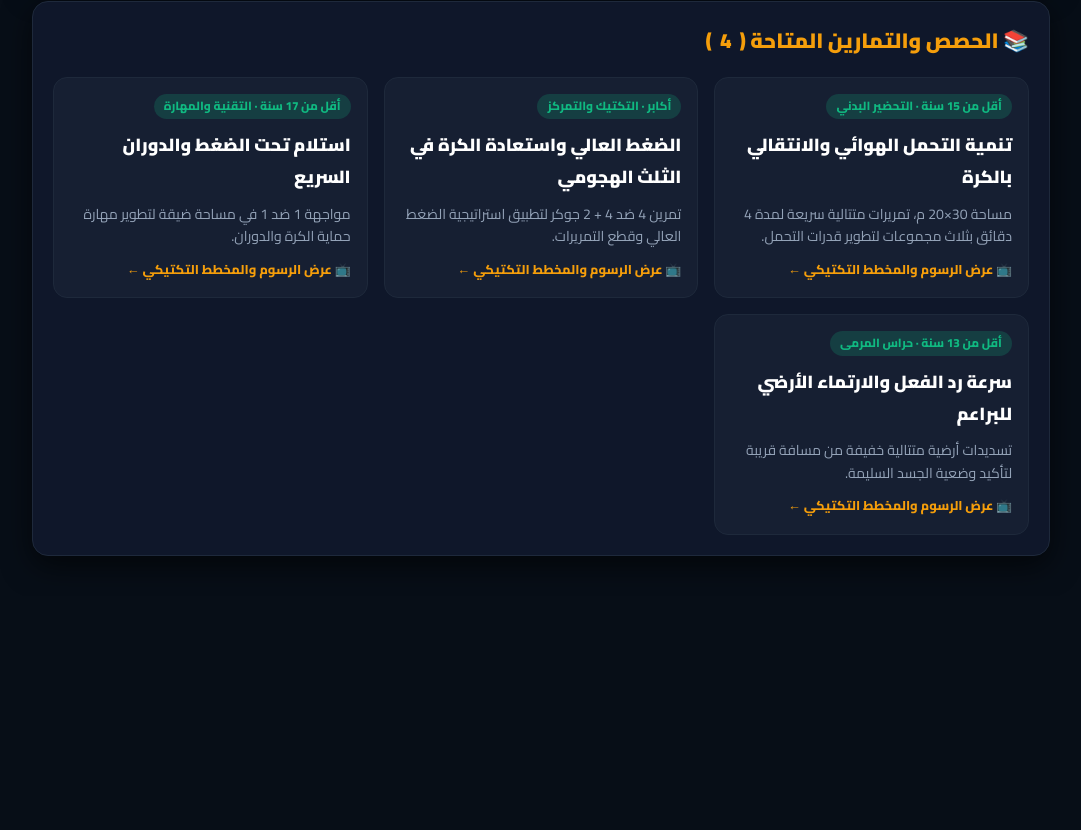
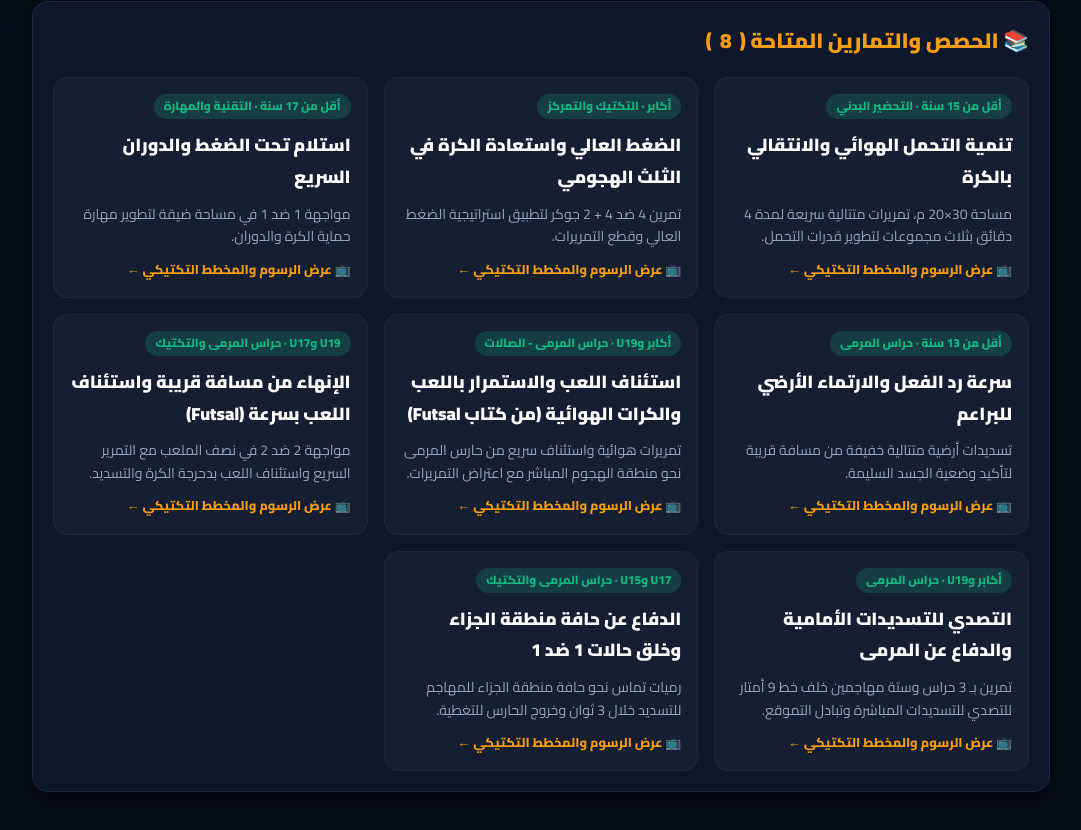
Before and after one commit to benabdallahhouari652-svg/houari-apps, a plain HTML site: page training-bank.html in a window 1280 px wide. Shown: the part 340-1170 px from the top of the page, without its empty margins (99-1180 px from the left). Before the commit the page ends 936 px from the top, so only its background shows below. Drawn offline with Linux system fonts and the light colour scheme.

Commit message:
AddExtractedFutsalPDFDrillsToTrainingBank

```diff
--- a/training-bank.html
+++ b/training-bank.html
@@ -333,6 +333,38 @@ const allDrills = [
     duration: "60 دقيقة",
     objective: "تصحيح وضعية الارتماء الأرضي وحماية الزوايا.",
     steps: "1. إحماء بالمرونة والتوافق (15 دقيقة).\n2. تصديات متتالية أرضية (30 دقيقة).\n3. ألعاب ترفيهية حراسة المرمى (15 دقيقة)."
+  },
+  {
+    id: 5, age: "seniors", topic: "gk", title: "استئناف اللعب والاستمرار باللعب والكرات الهوائية (من كتاب Futsal)",
+    desc: "تمريرات هوائية واستئناف سريع من حارس المرمى نحو منطقة الهجوم المباشر مع اعتراض التمريرات.",
+    ageName: "أكابر وU19", topicName: "حراس المرمى - الصالات",
+    duration: "45 دقيقة",
+    objective: "إتقان التمرير الهوائي باليد وتوجيه الهجمات المرتدة المباشرة.",
+    steps: "1. تقسيم الملعب إلى 3 مناطق وتواجد حارس في كل مرمى وحارس بمنتصف الملعب.\n2. يمرر الحارس كرة هوائية للمحور الهجومي لإنهائها بلمسة واحدة.\n3. يحاول حارس منتصف الملعب قطع الكرة الهوائية وتغيير التموقع."
+  },
+  {
+    id: 6, age: "u19", topic: "gk", title: "الإنهاء من مسافة قريبة واستئناف اللعب بسرعة (Futsal)",
+    desc: "مواجهة 2 ضد 2 في نصف الملعب مع التمرير السريع واستئناف اللعب بدحرجة الكرة والتسديد.",
+    ageName: "U19 وU17", topicName: "حراس المرمى والتكتيك",
+    duration: "50 دقيقة",
+    objective: "التصدي للإنهاء السريع وتمرير الكرة خلف خط المنتصف أو دحرجتها للتسديد.",
+    steps: "1. بداية بكرة بحوزة أحد الحراس والتمرير لزميل بالنصف.\n2. حد أقصى 6 تمريرات أو 4 ثوان للإنهاء بتسديدة.\n3. بعد كل هجمة، يستأنف الحارس بالتمرير خلف خط المنتصف أو الدحرجة والتسديد."
+  },
+  {
+    id: 7, age: "seniors", topic: "gk", title: "التصدي للتسديدات الأمامية والدفاع عن المرمى",
+    desc: "تمرين بـ 3 حراس وستة مهاجمين خلف خط 9 أمتار للتصدي للتسديدات المباشرة وتبادل التموقع.",
+    ageName: "أكابر وU19", topicName: "حراس المرمى",
+    duration: "40 دقيقة",
+    objective: "سرعة غلق الزوايا الأمامية والتصدي للتسديد المباشر وتناوب الحراس.",
+    steps: "1. حارس في المرمى وحارسان بمهام التمرير الجانبي.\n2. تسديدات متتالية من خلف خط 9 أمتار بلمسة واحدة.\n3. تبادل أدوار الحراس فور خروج الكرة أو التصدي لها."
+  },
+  {
+    id: 8, age: "u17", topic: "gk", title: "الدفاع عن حافة منطقة الجزاء وخلق حالات 1 ضد 1",
+    desc: "رميات تماس نحو حافة منطقة الجزاء للمهاجم للتسديد خلال 3 ثوان وخروج الحارس للتغطية.",
+    ageName: "U17 وU15", topicName: "حراس المرمى والتكتيك",
+    duration: "45 دقيقة",
+    objective: "تقليص زاوية التسديد والمواجهة المباشرة في حالات الانفراد.",
+    steps: "1. إرسال رمية تماس نحو حافة المنطقة.\n2. المهاجم لديه 3 ثوان للإنهاء بتسديدة على المرمى.\n3. الحارس يندفع لتقليص الزاوية والتصدي للكرة الأولى أو المرتدة."
   }
 ];
 
```
